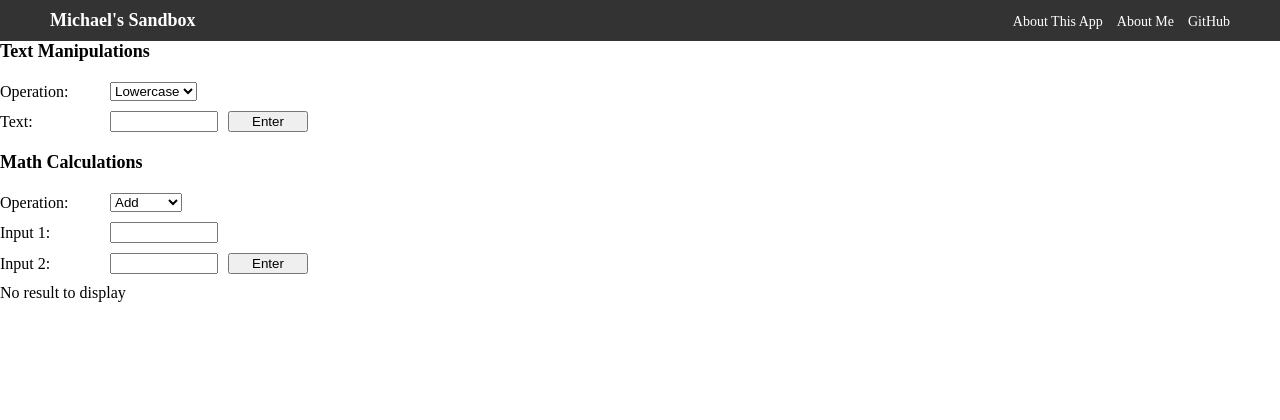
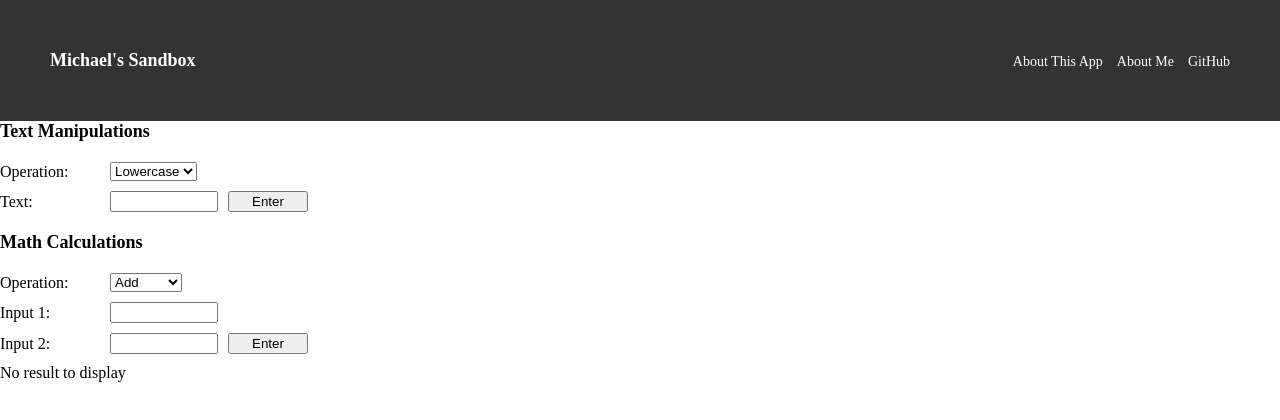
Before and after one commit to michael-lee-bubble/pythonanywhere-live, a Flask app: page / in a window 1280 px wide. Shown: the top 420 px of the page. Run offline with Flask 3, Linux system fonts and the light colour scheme.

Commit message:
Update header.

```diff
--- a/templates/index.html
+++ b/templates/index.html
@@ -15,7 +15,7 @@
             align-items: center;
             background-color: #333;
             color: #fff;
-            padding: 10px 50px;
+            padding: 50px 50px;
         }
 
         .header-title {
```
